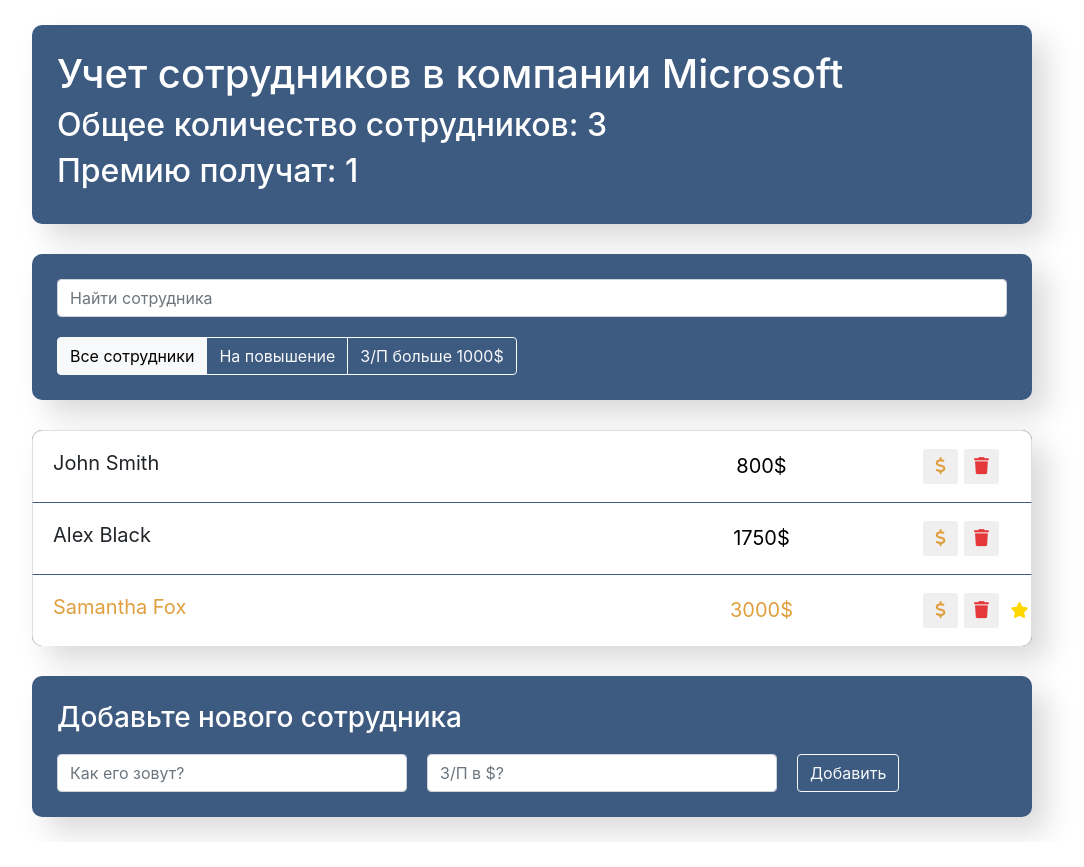
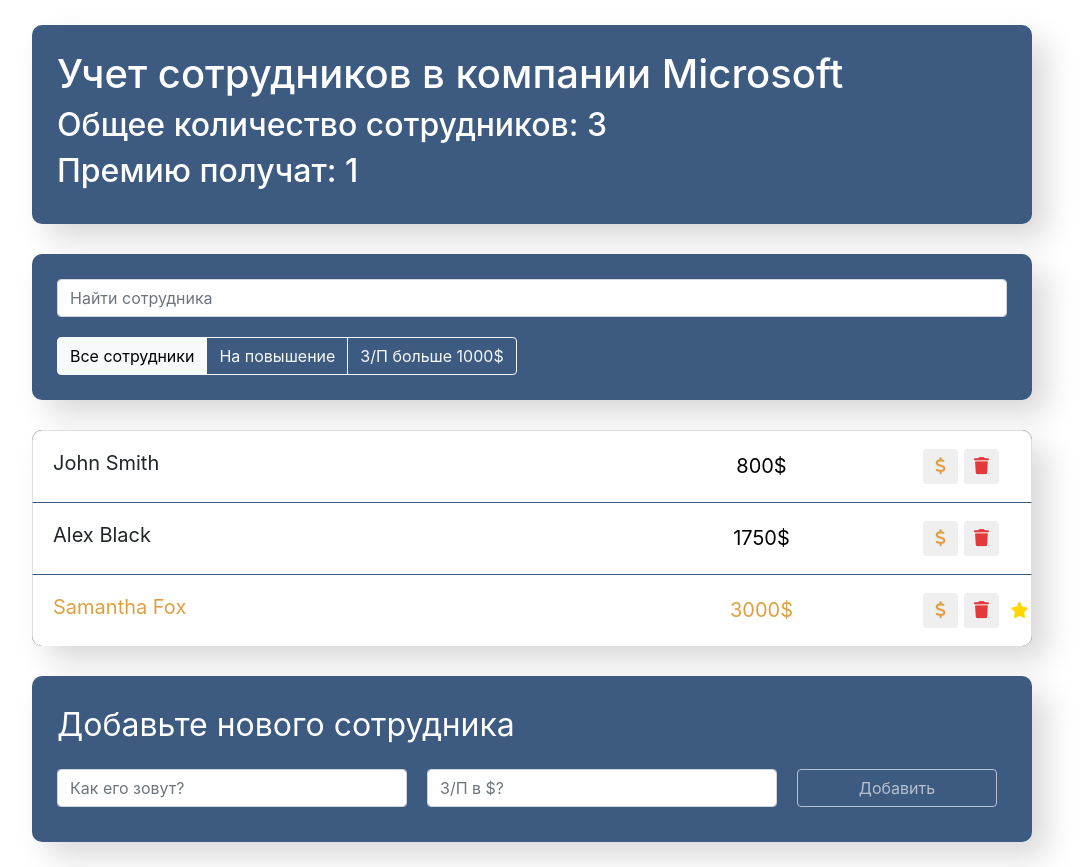
Before and after one commit to Kostin-ILya/Employees-React, a React (Create React App) app: page / in a window 1280 px wide. Shown: the whole page, without its empty margins (108-1192 px from the left). Before the commit the page ends 842 px from the top, so only its background shows below. Built offline with nearby package versions, Linux system fonts and the light colour scheme.

Commit message:
add react-hook-form

```diff
--- a/package.json
+++ b/package.json
@@ -9,6 +9,7 @@
     "clsx": "^1.2.1",
     "react": "^18.2.0",
     "react-dom": "^18.2.0",
+    "react-hook-form": "^7.43.1",
     "react-scripts": "5.0.1",
     "web-vitals": "^2.1.4"
   },
--- a/src/components/employees-add-form/employees-add-form.css
+++ b/src/components/employees-add-form/employees-add-form.css
@@ -5,6 +5,10 @@
   border-radius: 10px;
   box-shadow: 15px 15px 30px rgba(0, 0, 0, 0.15);
   color: #fff;
+}
+
+.app-add-form label {
+  font-size: 2rem;
 }
 
 .add-form {
@@ -15,3 +19,19 @@
   width: 350px;
   margin-right: 20px;
 }
+
+.add-form button {
+  width: 200px;
+}
+
+.errors__wrapper {
+  margin-top: 10px;
+  display: flex;
+  gap: 20px;
+}
+
+.errors__wrapper div {
+  text-align: center;
+  width: 350px;
+  font-size: 18px;
+}
--- a/src/components/employees-add-form/employees-add-form.jsx
+++ b/src/components/employees-add-form/employees-add-form.jsx
@@ -1,70 +1,72 @@
-import { useState, useContext, useRef } from 'react'
+import { useContext } from 'react'
+import { useForm } from 'react-hook-form'
 
 import SetDataContext from '../../context/context'
+import generateId from '../../services/services'
 import './employees-add-form.css'
 
 const EmployeesAddForm = () => {
-  const [employee, setEmployee] = useState({ name: '', salary: '' })
-  const { name, salary } = employee
-
   const dispatch = useContext(SetDataContext)
 
-  const nameRef = useRef()
-  const salaryRef = useRef()
+  const {
+    register,
+    handleSubmit,
+    formState: { errors, isValid, isSubmitting },
+    reset,
+  } = useForm({ mode: 'onBlur' })
 
-  const onInputValueChange = (e) => {
-    setEmployee({ ...employee, [e.target.name]: e.target.value })
-  }
-
-  const onSubmitForm = (e) => {
-    e.preventDefault()
-    nameRef.current.style.border = ''
-    salaryRef.current.style.border = ''
-
-    if (!(name.length > 2)) {
-      nameRef.current.style.border = '3px solid red'
-    }
-    if (!(salary.length > 2)) {
-      salaryRef.current.style.border = '3px solid red'
+  const onSubmit = ({ name, salary }) => {
+    const newItem = {
+      name,
+      salary,
+      increase: false,
+      rise: false,
+      id: generateId(),
     }
 
-    if (name.length > 2 && salary.length > 2) {
-      dispatch({ type: 'add', payload: { name, salary } })
-
-      setEmployee({
-        name: '',
-        salary: '',
-      })
-    }
+    dispatch({ type: 'add', payload: { newItem } })
+    reset()
   }
 
   return (
     <div className="app-add-form">
-      <h3>Добавьте нового сотрудника</h3>
-      <form className="add-form d-flex" onSubmit={onSubmitForm}>
+      <label htmlFor="name">Добавьте нового сотрудника</label>
+
+      <form className="add-form d-flex" onSubmit={handleSubmit(onSubmit)}>
         <input
-          ref={nameRef}
+          id="name"
+          className="form-control new-post-label"
+          style={{ border: errors?.name ? '3px solid red' : null }}
           type="text"
-          name="name"
-          value={name}
-          className="form-control new-post-label"
           placeholder="Как его зовут?"
-          onChange={onInputValueChange}
-        />
-        <input
-          ref={salaryRef}
-          type="number"
-          name="salary"
-          value={salary}
-          className="form-control new-post-label"
-          placeholder="З/П в $?"
-          onChange={onInputValueChange}
+          {...register('name', {
+            required: 'Укажите имя',
+            minLength: { value: 2, message: 'Минимум 2 символа' },
+          })}
         />
 
-        <button type="submit" className="btn btn-outline-light">
+        <input
+          className="form-control new-post-label"
+          style={{ border: errors?.salary ? '3px solid red' : null }}
+          placeholder="З/П в $?"
+          {...register('salary', {
+            required: 'Укажите зарплату',
+            minLength: { value: 3, message: 'Минимум 3 цифры' },
+          })}
+        />
+
+        <button
+          type="submit"
+          className="btn btn-outline-light"
+          disabled={!isValid || isSubmitting}
+        >
           Добавить
         </button>
       </form>
+      <div className="errors__wrapper">
+        <div>{errors?.name && errors?.name?.message} </div>
+        <div>{errors?.salary && errors?.salary?.message}</div>
+      </div>
     </div>
   )
 }
--- a/src/reducer/reducer.js
+++ b/src/reducer/reducer.js
@@ -1,5 +1,3 @@
-import generateId from '../services/services'
-
 const reducer = (state, action) => {
   switch (action.type) {
     case 'delete': {
@@ -8,17 +6,8 @@
       }
     }
     case 'add': {
-      const { name, salary } = action.payload
-      const newItem = {
-        name,
-        salary: +salary,
-        increase: false,
-        rise: false,
-        id: generateId(),
-      }
-
       return {
-        data: [...state.data, newItem],
+        data: [...state.data, action.payload.newItem],
       }
     }
     case 'toggleProp': {
@@ -41,7 +30,7 @@
           if (item.id === id) {
             return {
               ...item,
-              salary: +salary.slice(0, -1).replace(/\D/gi, ''),
+              salary: +salary.slice(0, -1),
             }
           }
           return item
```
Also changed, not shown: 1 other file (tests, documents, lock files or other folders).
